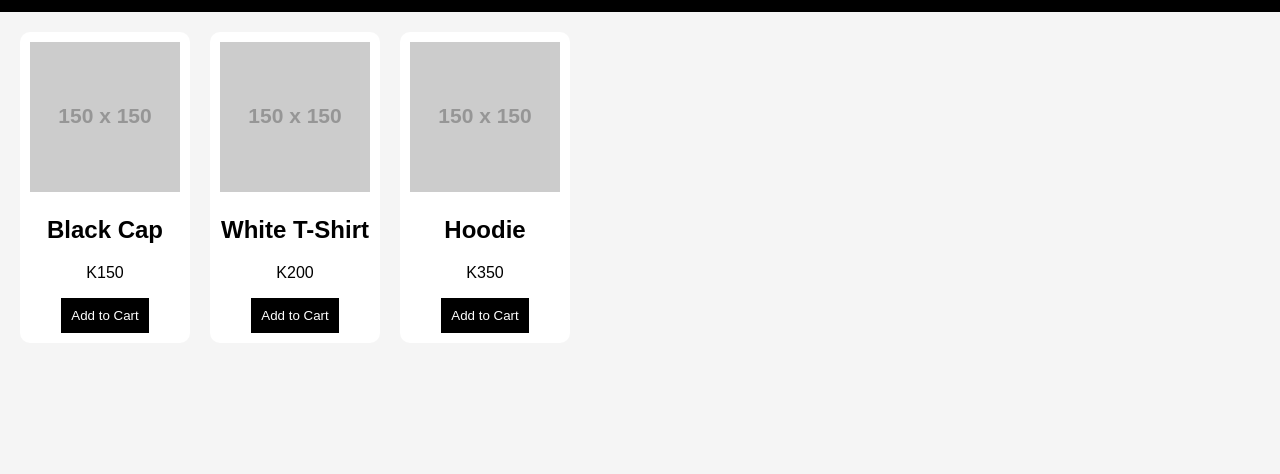
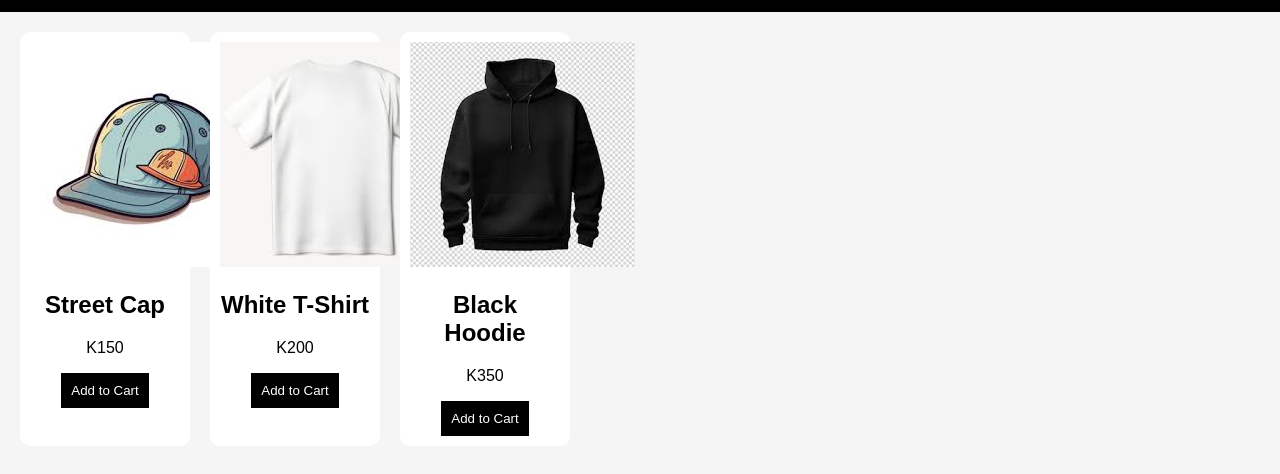
Before and after one commit to frezermudenda1-dotcom/zafre-collection-, a plain HTML site: page index.html in a window 1280 px wide. Shown: the part 98-572 px from the top of the page. Drawn offline with Linux system fonts and the light colour scheme; placeholder pictures from the web are drawn by us.

Commit message:
Update index.html

```diff
--- a/index.html
+++ b/index.html
@@ -15,22 +15,22 @@
 <section class="products">
 
   <div class="product">
-    <img src="https://via.placeholder.com/150">
-    <h2>Black Cap</h2>
+    <img src="images (2).jpeg">
+    <h2>Street Cap</h2>
     <p>K150</p>
     <button onclick="addToCart()">Add to Cart</button>
   </div>
 
   <div class="product">
-    <img src="https://via.placeholder.com/150">
+    <img src="images (1).jpeg">
     <h2>White T-Shirt</h2>
     <p>K200</p>
     <button onclick="addToCart()">Add to Cart</button>
   </div>
 
   <div class="product">
-    <img src="https://via.placeholder.com/150">
-    <h2>Hoodie</h2>
+    <img src="images.jpeg">
+    <h2>Black Hoodie</h2>
     <p>K350</p>
     <button onclick="addToCart()">Add to Cart</button>
   </div>
```
